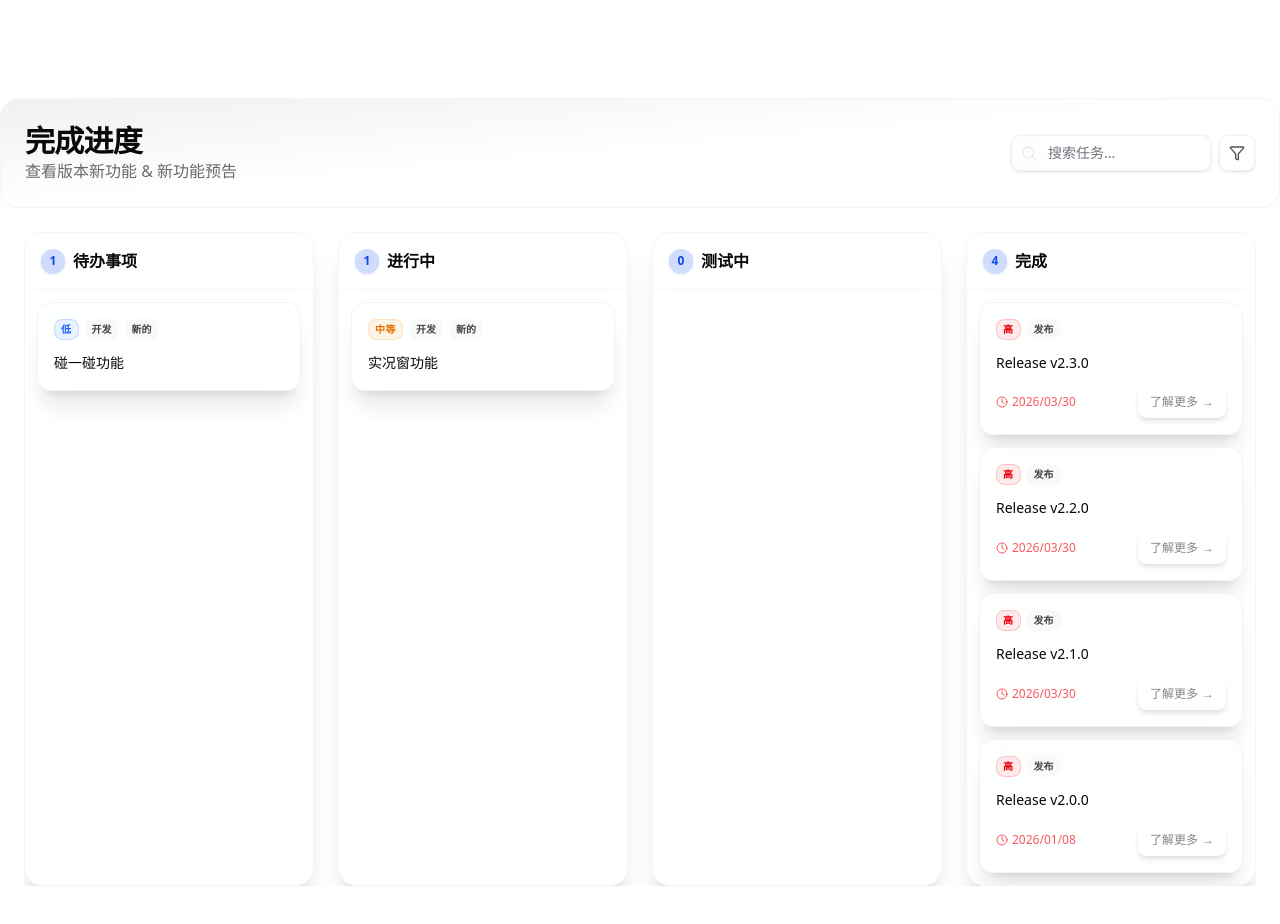
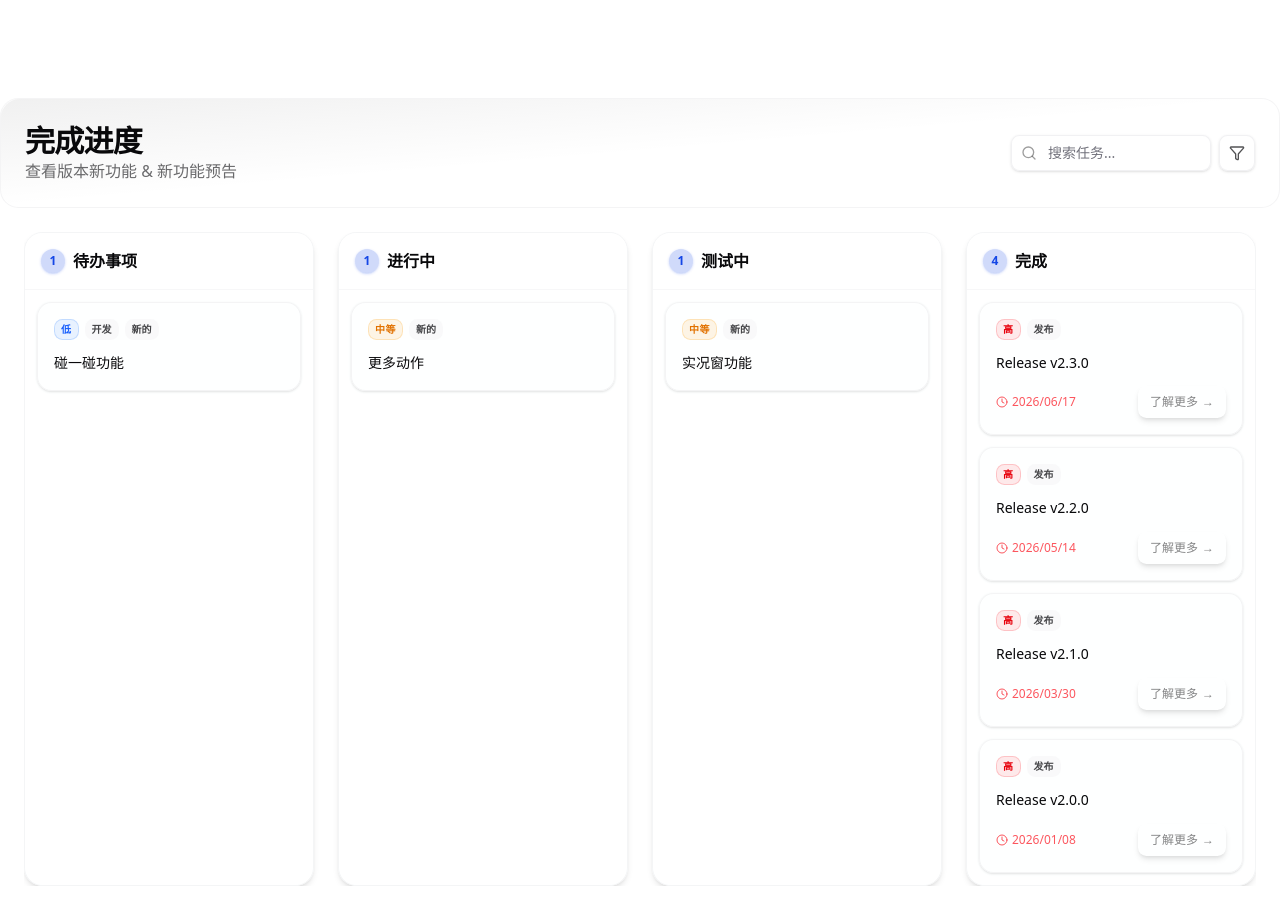
Before and after one commit to peng-xiao-shuai/nextset-h5, a Next.js app: page / in a window 1280 px wide. Shown: the part 2500-3424 px from the top of the page. Built offline with nearby package versions, Linux system fonts and the light colour scheme.

Commit message:
pref(H5): 状态更新

```diff
--- /dev/null
+++ b/pnpm-workspace.yaml
@@ -0,0 +1,4 @@
+allowBuilds:
+  '@tailwindcss/oxide': true
+  sharp: true
+  unrs-resolver: true
--- a/src/app/_components/KanbanBoard.tsx
+++ b/src/app/_components/KanbanBoard.tsx
@@ -6,10 +6,22 @@ import { Input } from '@/components/ui/input';
 import { NativeButton } from '@/components/uitripled/native-button-shadcnui';
 import { appInfo, Column, Task } from '@/config/ConfigData';
 import { cn } from '@/lib/utils';
-import { motion } from 'framer-motion';
 import { Search, Filter, Clock } from 'lucide-react';
 import Link from 'next/link';
 import { useState, useMemo } from 'react';
+
+const PRIORITY_COLORS = {
+  low: 'bg-blue-500/10 text-blue-600 dark:text-blue-400 border-blue-500/20',
+  medium:
+    'bg-amber-500/10 text-amber-600 dark:text-amber-400 border-amber-500/20',
+  high: 'bg-red-500/10 text-red-600 dark:text-red-400 border-red-500/20',
+} as const;
+
+const PRIORITY_TEXTS = {
+  low: '低',
+  medium: '中等',
+  high: '高',
+} as const;
 
 export function KanbanBoard() {
   const [tasks] = useState<Task[]>(appInfo.initialTasks);
@@ -17,23 +29,35 @@ export function KanbanBoard() {
 
   const filteredTasks = useMemo(() => {
     if (!searchQuery) return tasks;
-    return tasks.filter((task) =>
-      task.content.toLowerCase().includes(searchQuery.toLowerCase()),
-    );
+    const query = searchQuery.toLowerCase();
+    return tasks.filter((task) => task.content.toLowerCase().includes(query));
   }, [tasks, searchQuery]);
+
+  const tasksByColumn = useMemo(() => {
+    const grouped: Record<string, Task[]> = {};
+    for (const col of appInfo.initialColumns) {
+      grouped[col.id] = [];
+    }
+    for (const task of filteredTasks) {
+      const bucket = grouped[task.columnId];
+      if (bucket) {
+        bucket.push(task);
+      }
+    }
+    return grouped;
+  }, [filteredTasks]);
 
   return (
     <section className="px-6 py-10 overflow-x-hidden bg-background ">
       <div className="relative h-full w-full my-30 flex flex-col justify-center ">
-        {/* Glassmorphism background blobs */}
+        {/* Soft background accents — limited blur for cheaper compositing */}
         <div className="absolute inset-0 -z-10 pointer-events-none">
-          <div className="absolute left-1/2 top-0 h-[520px] w-[520px] -translate-x-1/2 rounded-full bg-foreground/[0.035] blur-[140px]" />
-          <div className="absolute bottom-0 right-0 h-[360px] w-[360px] rounded-full bg-foreground/[0.025] blur-[120px]" />
-          <div className="absolute top-1/2 left-1/4 h-[400px] w-[400px] rounded-full bg-primary/[0.02] blur-[150px]" />
+          <div className="absolute left-1/2 top-0 h-[420px] w-[420px] -translate-x-1/2 rounded-full bg-foreground/[0.035] blur-[90px]" />
+          <div className="absolute bottom-0 right-0 h-[280px] w-[280px] rounded-full bg-foreground/[0.025] blur-[80px]" />
         </div>
         <div className="flex flex-col gap-6 items-center *:w-full">
           {/* Header */}
-          <div className="relative md:min-w-7xl flex flex-col gap-4 rounded-2xl border border-border/40 bg-background/60 p-6 backdrop-blur-xl md:flex-row md:items-center md:justify-between">
+          <div className="relative md:min-w-7xl flex flex-col gap-4 rounded-2xl border border-border/40 bg-background/80 p-6 md:flex-row md:items-center md:justify-between">
             {/* Gradient overlay */}
             <div className="absolute inset-0 rounded-2xl bg-gradient-to-br from-foreground/[0.1] via-transparent to-transparent opacity-60" />
             <div className="relative z-10">
@@ -47,7 +71,7 @@ export function KanbanBoard() {
                 <Search className="absolute left-2.5 top-2.5 h-4 w-4 text-foreground/40" />
                 <Input
                   placeholder="搜索任务..."
-                  className="w-[200px] pl-9 bg-background/60 border-border/50 backdrop-blur-md focus:bg-background/80 focus:border-border/70 transition-all"
+                  className="w-[200px] pl-9 bg-background/80 border-border/50 focus:bg-background focus:border-border/70 transition-[background-color,border-color]"
                   value={searchQuery}
                   onChange={(e) => setSearchQuery(e.target.value)}
                 />
@@ -55,7 +79,7 @@ export function KanbanBoard() {
               <Button
                 variant="outline"
                 size="icon"
-                className="bg-background/60 border-border/50 backdrop-blur-md hover:bg-background/80"
+                className="bg-background/80 border-border/50 hover:bg-background"
               >
                 <Filter className="h-4 w-4 text-foreground/70" />
               </Button>
@@ -68,7 +92,7 @@ export function KanbanBoard() {
               <BoardColumn
                 key={col.id}
                 column={col}
-                tasks={filteredTasks.filter((task) => task.columnId === col.id)}
+                tasks={tasksByColumn[col.id] ?? []}
               />
             ))}
           </div>
@@ -86,30 +110,18 @@ interface BoardColumnProps {
 
 function BoardColumn({ column, tasks }: BoardColumnProps) {
   return (
-    <div
-      className={cn(
-        'group/column relative flex h-full flex-col overflow-hidden rounded-2xl border border-border/40 bg-background/50 backdrop-blur-xl shadow-lg',
-        'shadow-xl cursor-grabbing bg-background/70',
-      )}
-    >
+    <div className="group/column relative flex h-full flex-col overflow-hidden rounded-2xl border border-border/40 bg-background/70 backdrop-blur-md shadow-md">
       {/* Gradient overlay for column */}
       <div className="absolute inset-0 bg-gradient-to-br from-foreground/[0.03] dark:from-foreground/[0.05] via-transparent to-transparent opacity-0 transition-opacity duration-300 group-hover/column:opacity-100" />
 
       {/* Column Header */}
-      <div className="relative z-10 flex items-center justify-between border-b border-border/30 bg-background/30 p-4 backdrop-blur-sm cursor-grab active:cursor-grabbing">
+      <div className="relative z-10 flex items-center justify-between border-b border-border/30 bg-background/40 p-4 cursor-grab active:cursor-grabbing">
         <div className="flex items-center gap-2">
-          <div className="flex h-6 w-6 items-center justify-center rounded-full bg-primary/20 text-xs font-bold text-primary shadow-sm shadow-primary/20 backdrop-blur-sm">
+          <div className="flex h-6 w-6 items-center justify-center rounded-full bg-primary/20 text-xs font-bold text-primary shadow-sm shadow-primary/20">
             {tasks.length}
           </div>
           <h3 className="font-semibold text-foreground">{column.title}</h3>
         </div>
-        {/* <Button
-          variant="ghost"
-          size="icon"
-          className="h-8 w-8 text-foreground/40 hover:text-foreground hover:bg-background/50"
-        >
-          <MoreHorizontal className="h-4 w-4" />
-        </Button> */}
       </div>
 
       {/* Column Content */}
@@ -128,26 +140,8 @@ interface TaskCardProps {
 }
 
 function TaskCard({ task }: TaskCardProps) {
-  const priorityColors = {
-    low: 'bg-blue-500/10 text-blue-600 dark:text-blue-400 border-blue-500/20',
-    medium:
-      'bg-amber-500/10 text-amber-600 dark:text-amber-400 border-amber-500/20',
-    high: 'bg-red-500/10 text-red-600 dark:text-red-400 border-red-500/20',
-  };
-
-  const priorityTexts = {
-    low: '低',
-    medium: '中等',
-    high: '高',
-  };
-
   return (
-    <div
-      className={cn(
-        'group relative flex cursor-grab flex-col gap-3 overflow-hidden rounded-xl border border-border/40 bg-background/70 p-4 shadow-lg backdrop-blur-xl transition-all hover:border-border/60 hover:shadow-xl hover:-translate-y-1 active:cursor-grabbing',
-        'shadow-xl cursor-grabbing opacity-100 bg-background/90 backdrop-blur-xl z-50',
-      )}
-    >
+    <div className="group relative flex cursor-grab flex-col gap-3 overflow-hidden rounded-xl border border-border/40 bg-background/90 p-4 shadow-sm transition-[box-shadow,border-color,transform] hover:border-border/60 hover:shadow-md hover:-translate-y-1 active:cursor-grabbing">
       {/* Gradient overlay for card */}
       <div className="absolute inset-0 bg-gradient-to-br from-foreground/[0.03] dark:from-foreground/[0.05] via-transparent to-transparent opacity-0 transition-opacity duration-300 group-hover:opacity-100" />
 
@@ -157,29 +151,22 @@ function TaskCard({ task }: TaskCardProps) {
           <Badge
             variant="outline"
             className={cn(
-              'border px-1.5 py-0.5 text-[10px] uppercase tracking-wider backdrop-blur-sm',
-              priorityColors[task.priority],
+              'border px-1.5 py-0.5 text-[10px] uppercase tracking-wider',
+              PRIORITY_COLORS[task.priority],
             )}
           >
-            {priorityTexts[task.priority]}
+            {PRIORITY_TEXTS[task.priority]}
           </Badge>
           {task.tags.map((tag) => (
             <Badge
               key={tag}
               variant="secondary"
-              className="bg-secondary/50 text-secondary-foreground/80 px-1.5 py-0.5 text-[10px] backdrop-blur-sm"
+              className="bg-secondary/50 text-secondary-foreground/80 px-1.5 py-0.5 text-[10px]"
             >
               {tag}
             </Badge>
           ))}
         </div>
-        {/* <Button
-          variant="ghost"
-          size="icon"
-          className="h-6 w-6 opacity-0 transition-opacity group-hover:opacity-100"
-        >
-          <MoreHorizontal className="h-3 w-3" />
-        </Button> */}
       </div>
 
       {/* Content */}
@@ -188,7 +175,7 @@ function TaskCard({ task }: TaskCardProps) {
       </p>
 
       {/* Footer */}
-      {task.dueDate || task.link ? (
+      {(task.dueDate || task.link) && (
         <div className="relative z-10 flex items-center justify-between">
           <div className="flex items-center justify-between w-full gap-3 text-xs text-foreground/50">
             {task.dueDate && (
@@ -210,35 +197,14 @@ function TaskCard({ task }: TaskCardProps) {
               >
                 <Link href={task.link}>
                   了解更多
-                  <motion.span
-                    className="ml-1 inline-block"
-                    whileHover={{ x: 5 }}
-                  >
+                  <span className="ml-1 inline-block transition-transform group-hover/btn:translate-x-1">
                     →
-                  </motion.span>
+                  </span>
                 </Link>
               </NativeButton>
             )}
-            {/* {(task.comments > 0 || task.attachments > 0) && (
-            <div className="flex items-center gap-2">
-              {task.comments > 0 && (
-                <div className="flex items-center gap-1">
-                  <MessageSquare className="h-3 w-3" />
-                  <span>{task.comments}</span>
-                </div>
-              )}
-              {task.attachments > 0 && (
-                <div className="flex items-center gap-1">
-                  <Paperclip className="h-3 w-3" />
-                  <span>{task.attachments}</span>
-                </div>
-              )}
-            </div>
-          )} */}
           </div>
         </div>
-      ) : (
-        <></>
       )}
     </div>
   );
--- a/src/config/ConfigData.ts
+++ b/src/config/ConfigData.ts
@@ -152,24 +152,24 @@ export const appInfo = {
     },
     {
       id: '2',
-      columnId: 'in-progress',
+      columnId: 'in-test',
       content: '实况窗功能',
       priority: 'medium',
-      tags: ['开发', '新的'],
+      tags: ['新的'],
       // comments: 1,
       // attachments: 0,
       // dueDate: "Next Week",
     },
-    // {
-    //   id: '2.1',
-    //   columnId: 'in-progress',
-    //   content: '全局记重单位',
-    //   priority: 'medium',
-    //   tags: ['开发', '新的'],
-    //   // comments: 1,
-    //   // attachments: 0,
-    //   // dueDate: "Next Week",
-    // },
+    {
+      id: '2.1',
+      columnId: 'in-progress',
+      content: '更多动作',
+      priority: 'medium',
+      tags: ['新的'],
+      // comments: 1,
+      // attachments: 0,
+      // dueDate: "Next Week",
+    },
     // {
     //   id: '3',
     //   columnId: 'in-test',
@@ -229,7 +229,7 @@ export const appInfo = {
       link: './feature-preview?version=2.3.0',
       // comments: 12,
       // attachments: 4,
-      dueDate: '2026/03/30',
+      dueDate: '2026/06/17',
     },
     {
       id: '6.2',
@@ -240,7 +240,7 @@ export const appInfo = {
       link: './feature-preview?version=2.2.0',
       // comments: 12,
       // attachments: 4,
-      dueDate: '2026/03/30',
+      dueDate: '2026/05/14',
     },
     {
       id: '6.1',
@@ -407,13 +407,13 @@ export const appInfo = {
       icon: '📱',
       title: '系统',
       desc: '实况窗功能',
-      status: '开发中',
+      status: '即将上线',
     },
     {
       icon: '💪',
       title: '动作库',
       desc: '更多动作',
-      status: '',
+      status: '即将上线',
     },
     {
       icon: '🗒️',
```
